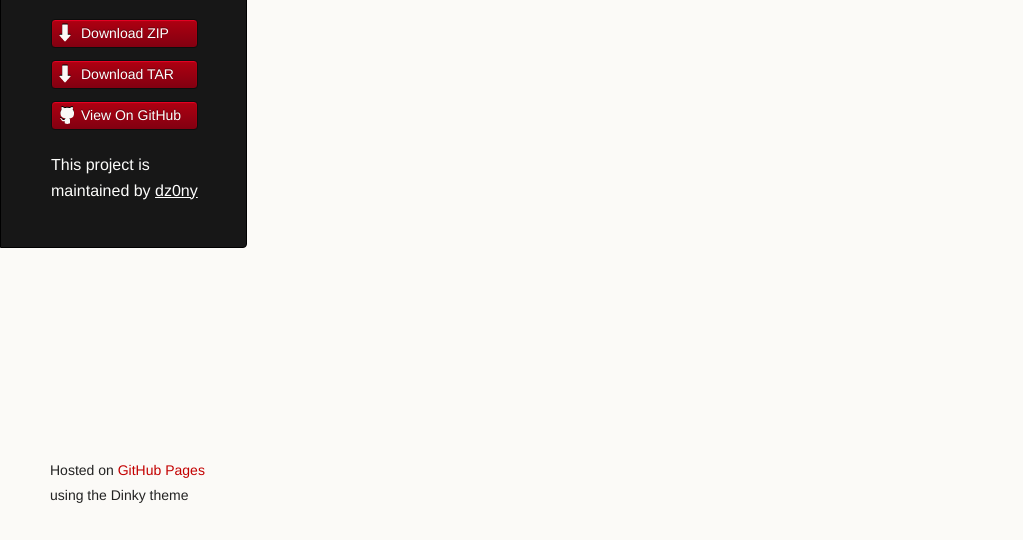
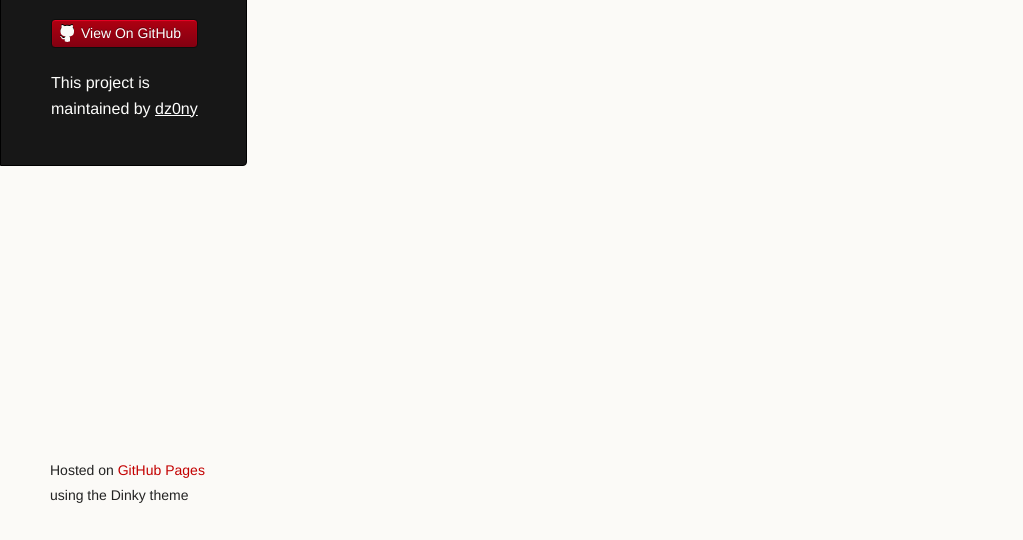
Before and after one commit to dz0ny/apt-transport-github, a plain HTML site: page index.html in a window 1280 px wide. Shown: the part 260-800 px from the top of the page, without its empty margins (0-1023 px from the left). Drawn offline with Linux system fonts and the light colour scheme.

Commit message:
Update index.html

```diff
--- a/index.html
+++ b/index.html
@@ -20,8 +20,6 @@
         <p class="header">Fetch debian packages via GIthub release API</p>
 
         <ul>
-          <li class="download"><a class="buttons" href="https://github.com/dz0ny/apt-transport-github/zipball/master">Download ZIP</a></li>
-          <li class="download"><a class="buttons" href="https://github.com/dz0ny/apt-transport-github/tarball/master">Download TAR</a></li>
           <li><a class="buttons github" href="https://github.com/dz0ny/apt-transport-github">View On GitHub</a></li>
         </ul>
 
```
